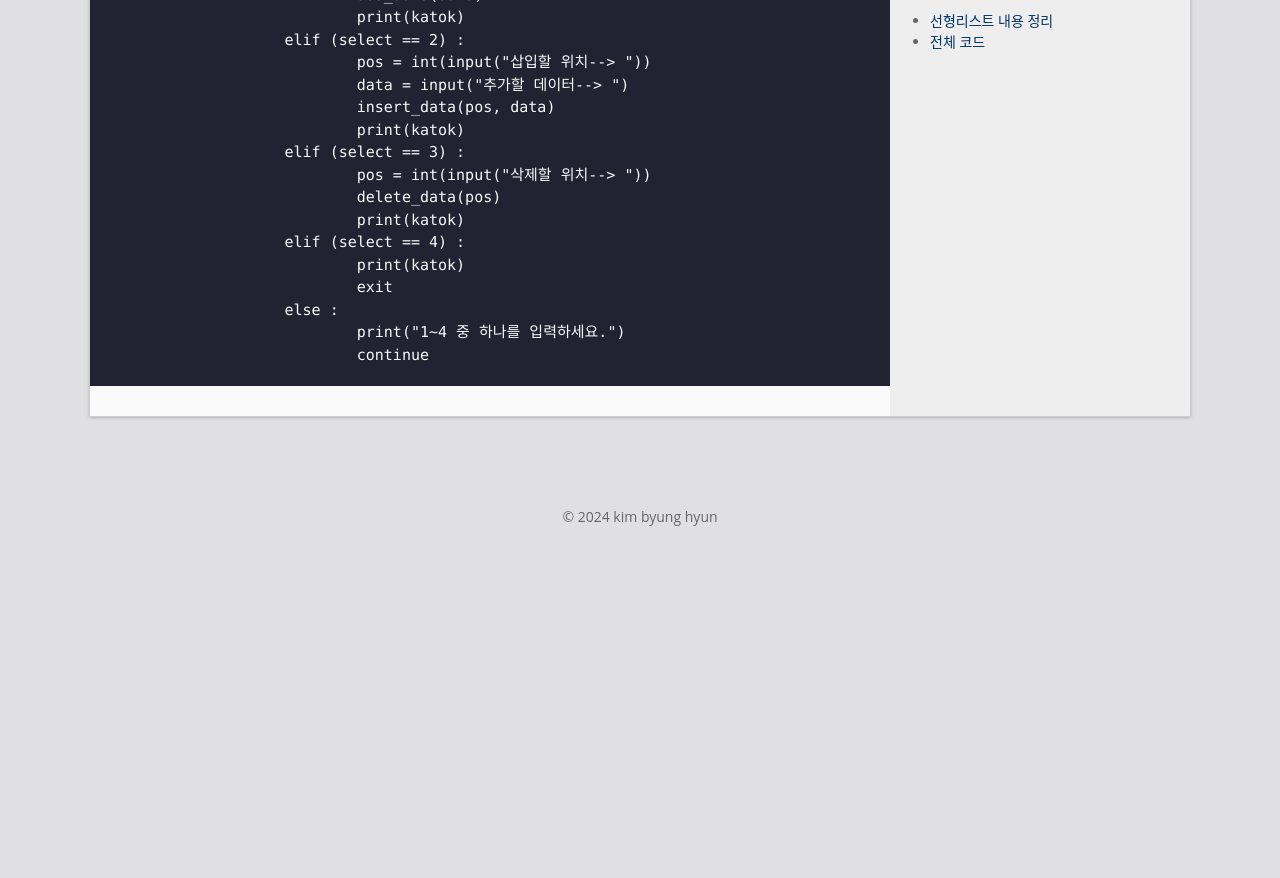
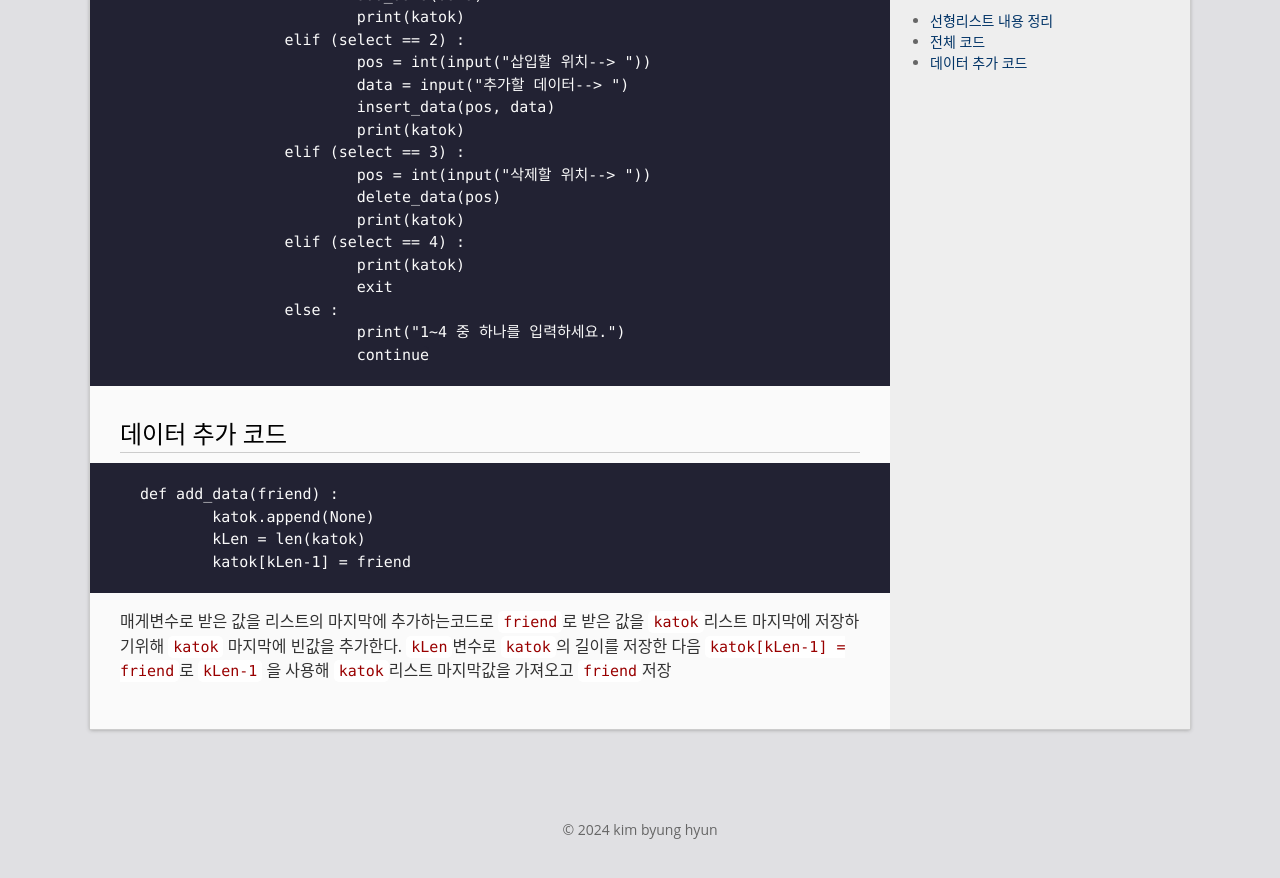
Before and after one commit to bh6366632/bh6366632.github.com, a Jekyll site: the page built from _posts/2024-04-07-linearlist.md, in a window 1280 px wide and 900 px high, scrolled down 1659 px. Shown: the top 878 px of the window. Built offline with Jekyll 4.4.1, drawn with Linux system fonts in a browser that asks for light colours; before the commit the page ends 2246 px from its top, so only the background shows below that.

Commit message:
Update 2024-04-07-linearlist.md

````diff
--- a/_posts/2024-04-07-linearlist.md
+++ b/_posts/2024-04-07-linearlist.md
@@ -83,3 +83,16 @@ if __name__ == "__main__" :
 			print("1~4 중 하나를 입력하세요.")
 			continue
 ```
+# 데이터 추가 코드
+```
+def add_data(friend) :
+	katok.append(None)
+	kLen = len(katok)
+	katok[kLen-1] = friend
+```
+매게변수로 받은 값을 리스트의 마지막에 추가하는코드로
+`friend`로 받은 값을 `katok`리스트 마지막에 저장하기위해
+`katok` 마지막에 빈값을 추가한다.
+`kLen`변수로 `katok`의 길이를 저장한 다음
+`katok[kLen-1] = friend`로 `kLen-1` 을 사용해
+`katok`리스트 마지막값을 가져오고 `friend`저장
````
